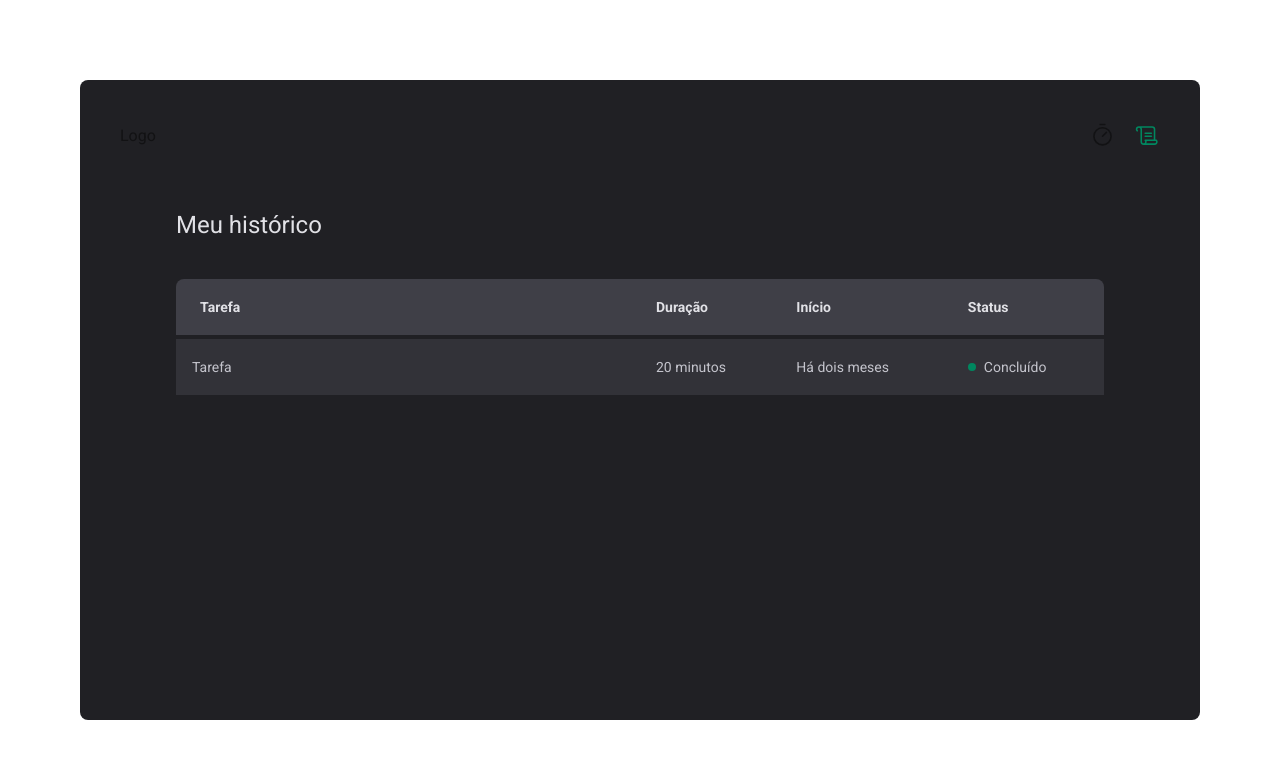
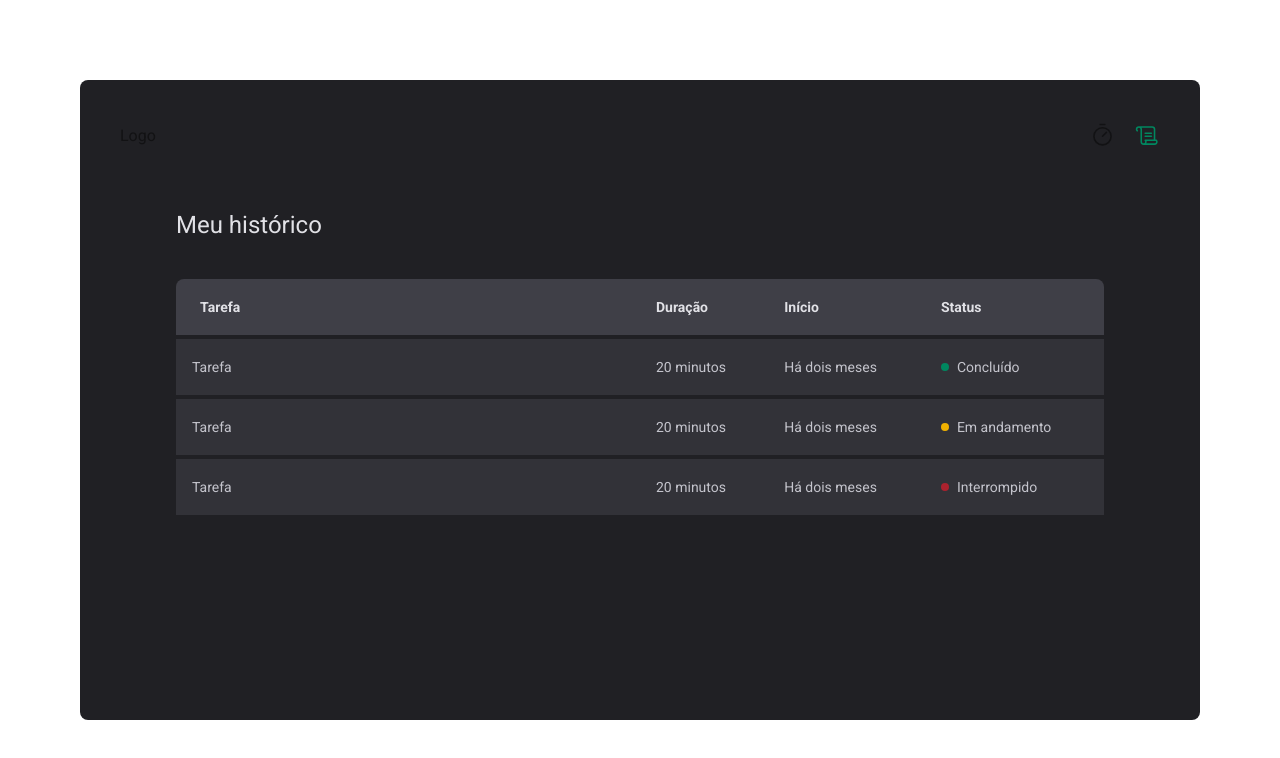
Before and after one commit to rennegomes/IgniteTimerTailwindcss, a Next.js app: page /historico in a window 1280 px wide. Shown: the top 758 px of the page. Built offline with nearby package versions, Linux system fonts and the light colour scheme.

Commit message:
:lock: Validação do formulario da pagina home inplementado

```diff
--- a/package.json
+++ b/package.json
@@ -12,7 +12,8 @@
     "@phosphor-icons/react": "^2.1.7",
     "next": "15.2.3",
     "react": "^19.0.0",
-    "react-dom": "^19.0.0"
+    "react-dom": "^19.0.0",
+    "react-hook-form": "^7.54.2"
   },
   "devDependencies": {
     "@tailwindcss/postcss": "^4",
--- a/src/app/historico/page.tsx
+++ b/src/app/historico/page.tsx
@@ -32,6 +32,22 @@ export default function historico() {
                      <Status corStatus="verde" nomeStatus="concluido" />
                   </td>
                </tr>
+               <tr className="bg-gray-divider text-gray-text">
+                  <td className="p-4 text-sm leading-6">Tarefa</td>
+                  <td className="p-4 text-sm leading-6">20 minutos</td>
+                  <td className="p-4 text-sm leading-6">Há dois meses</td>
+                  <td className="p-4 text-sm leading-6">
+                     <Status corStatus="amarelo" nomeStatus="andamento" />
+                  </td>
+               </tr>
+               <tr className="bg-gray-divider text-gray-text">
+                  <td className="p-4 text-sm leading-6">Tarefa</td>
+                  <td className="p-4 text-sm leading-6">20 minutos</td>
+                  <td className="p-4 text-sm leading-6">Há dois meses</td>
+                  <td className="p-4 text-sm leading-6">
+                     <Status corStatus="vermelho" nomeStatus="interrompido" />
+                  </td>
+               </tr>
             </tbody>
          </table>
         </div>
--- a/src/app/home/page.tsx
+++ b/src/app/home/page.tsx
@@ -1,9 +1,28 @@
+'use client'
+
 import { Play } from "@phosphor-icons/react/dist/ssr";
+import { useForm } from "react-hook-form";
+
+interface FormaDadoNovoCiclo{
+    nomeProjetoForm: string,
+    minutosForm: number
+}
 
 export default function Home() {
+
+    const { register, handleSubmit, watch, reset } = useForm<FormaDadoNovoCiclo>()
+    function criaNovoCiclo(data: FormaDadoNovoCiclo){
+        console.log(data);
+        reset();
+    }
+
+    const nomeProjetoForm = watch('nomeProjetoForm');
+    const minutosForm = watch('minutosForm');
+    const botaoDesabilitado = !nomeProjetoForm || !minutosForm;
+
     return (
      <div className="flex-1 flex justify-center items-center">
-        <form action="" className="flex flex-col gap-14 items-center text-gray-title">
+        <form onSubmit={handleSubmit(criaNovoCiclo)} className="flex flex-col gap-14 items-center text-gray-title">
 
             <div className="flex flex-wrap w-full items-center justify-center gap-2 font-bold">
                 <label htmlFor="" id="nomeProjetoForm">Vou trabalhar em</label>
@@ -12,11 +31,15 @@ export default function Home() {
                     id="nomeProjetoForm"
                     list="sujestaoNomeProjetoForm"
                     placeholder="Dê um nome para o seu projeto"
+                    required
+                    {...register('nomeProjetoForm')}
                     className="flex-1 h-10 border-b-2 border-gray-placeholder px-2 transition-colors duration-200
                     focus:border-green focus:outline-none"
                     />
 
-                <datalist id="sujestaoNomeProjetoForm">
+                <datalist
+                    id="sujestaoNomeProjetoForm"
+                    >
                     <option value="Oi" />
                     <option value="Tudo" />
                     <option value="Bem" />
@@ -26,13 +49,14 @@ export default function Home() {
                 <label htmlFor="" id="minutosForm">durante</label>
                 <input
                     type="number"
-                    name=""
                     id="minutosForm"
                     placeholder="00"
                     step={5}
                     min={5}
                     max={60}
-                    className="h-10 border-b-2 border-gray-placeholder px-2 w-16 transition-colors duration-200
+                    required
+                    {...register('minutosForm', { valueAsNumber: true })}
+                    className="text-center h-10 border-b-2 border-gray-placeholder px-2 w-16 transition-colors duration-200
                     focus:border-green focus:outline-none"
                     />
 
@@ -51,7 +75,7 @@ export default function Home() {
 
             <button
                 type="submit"
-                disabled
+                disabled={botaoDesabilitado}
                 className="flex items-center justify-center gap-2 w-full p-4 rounded-lg font-bold cursor-pointer
                     bg-green transition-colors duration-200 hover:bg-green-dark disabled:opacity-70
                     disabled:cursor-not-allowed disabled:hover:bg-green"
```
Also changed, not shown: 1 other file (tests, documents, lock files or other folders).
